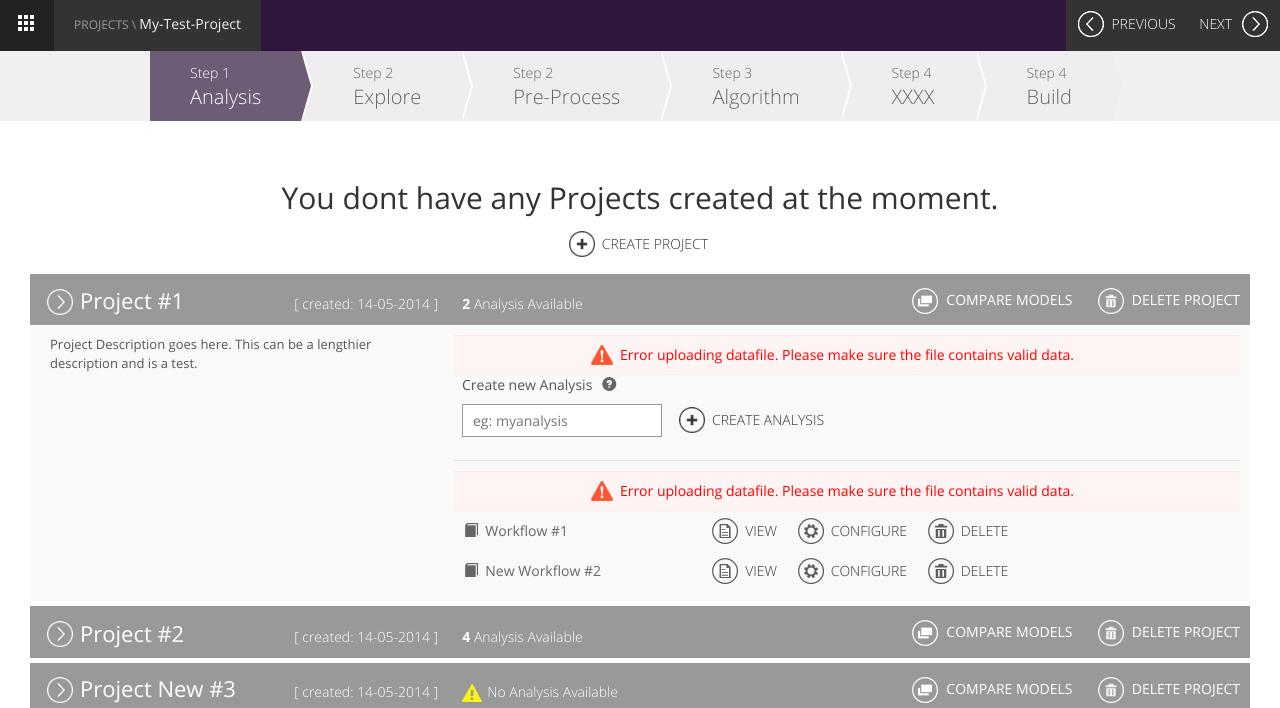
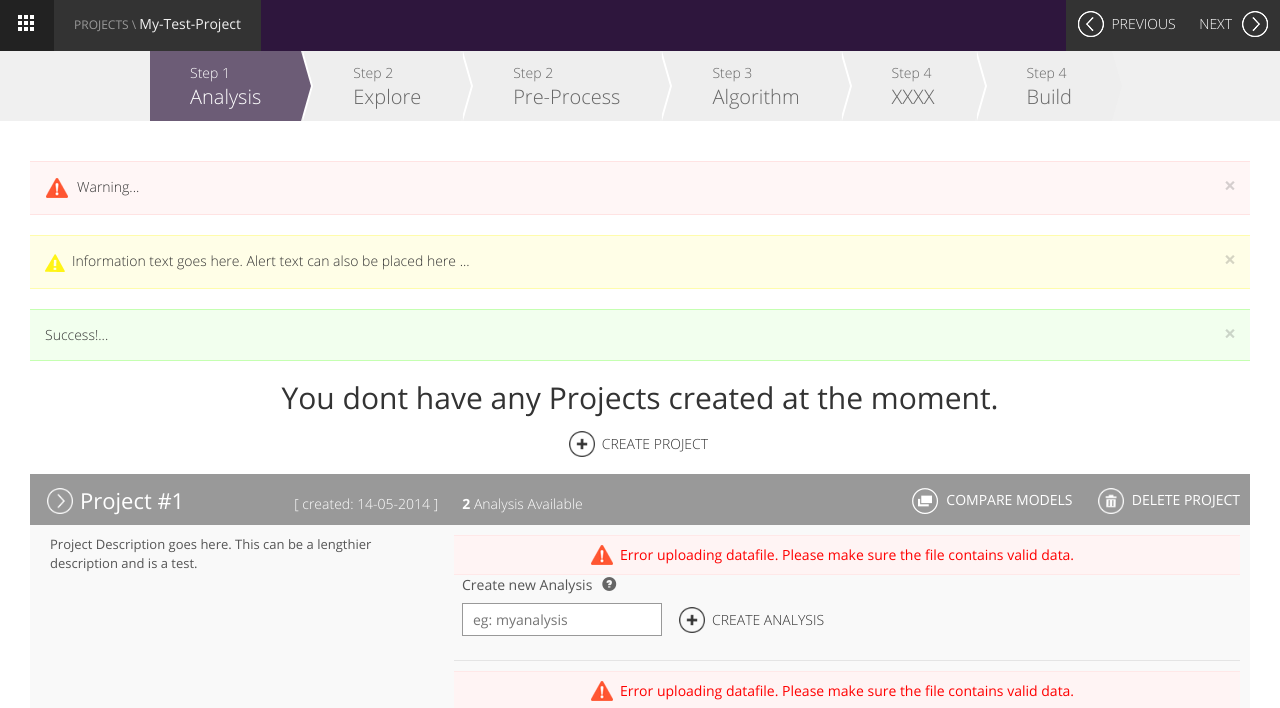
Before and after one commit to wso2-attic/ux-product-ml, a plain HTML site: page Markup/projects.html in a window 1280 px wide. Shown: the part 53-761 px from the top of the page. Drawn offline with nearby package versions, Linux system fonts and the light colour scheme.

Commit message:
notification styling added to projects.html

```diff
--- a/Markup/css/custom-theme.css
+++ b/Markup/css/custom-theme.css
@@ -419,3 +419,35 @@ a.ctrl-filter-category:hover {
   width: 150px;
   height: 150px;
 }
+
+/* alerts */
+.alert {
+	border-radius: 0px;
+	border-left:0px solid transparent;
+	border-right:0px solid transparent;
+	font-weight: 100;
+	font-size: 14px;
+}
+
+.alert-info {
+	color: #333;
+	background-color: #fffee7;
+	border-color: #fffcac;
+}
+
+.alert-warning {
+	color: #333;
+	background-color: #fff6f6;
+	border-color: #ffe3e3;
+}
+
+.alert-success {
+	color: #333;
+	background-color: #f2ffee;
+	border-color: #c5ffb1;
+}
+
+.alert img.indi {
+	vertical-align: middle;
+	margin-right:7px
+}
--- a/Markup/projects.html
+++ b/Markup/projects.html
@@ -93,6 +93,24 @@
 
 		<!-- content -->
 		<div class="container col-md-12 col-centered wr-content">
+
+
+			<!-- info -->
+			<div class="alert alert-warning alert-dismissible" role="alert">
+			  <button type="button" class="close" data-dismiss="alert" aria-label="Close"><span aria-hidden="true">&times;</span></button>
+			  <img src="images/icons/ico-error.png" class="indi" />Warning...
+			</div>
+
+			<div class="alert alert-info alert-dismissible" role="alert">
+			  <button type="button" class="close" data-dismiss="alert" aria-label="Close"><span aria-hidden="true">&times;</span></button>
+			  <img src="images/icons/ico-alert.png" class="indi" />Information text goes here. Alert text can also be placed here ...
+			</div>
+
+			<div class="alert alert-success alert-dismissible" role="alert">
+			  <button type="button" class="close" data-dismiss="alert" aria-label="Close"><span aria-hidden="true">&times;</span></button>
+			  Success!...
+			</div>
+			<!-- /info -->
 
 
 			<div class="ctrl-info-panel col-md-12 col-centered">
```
